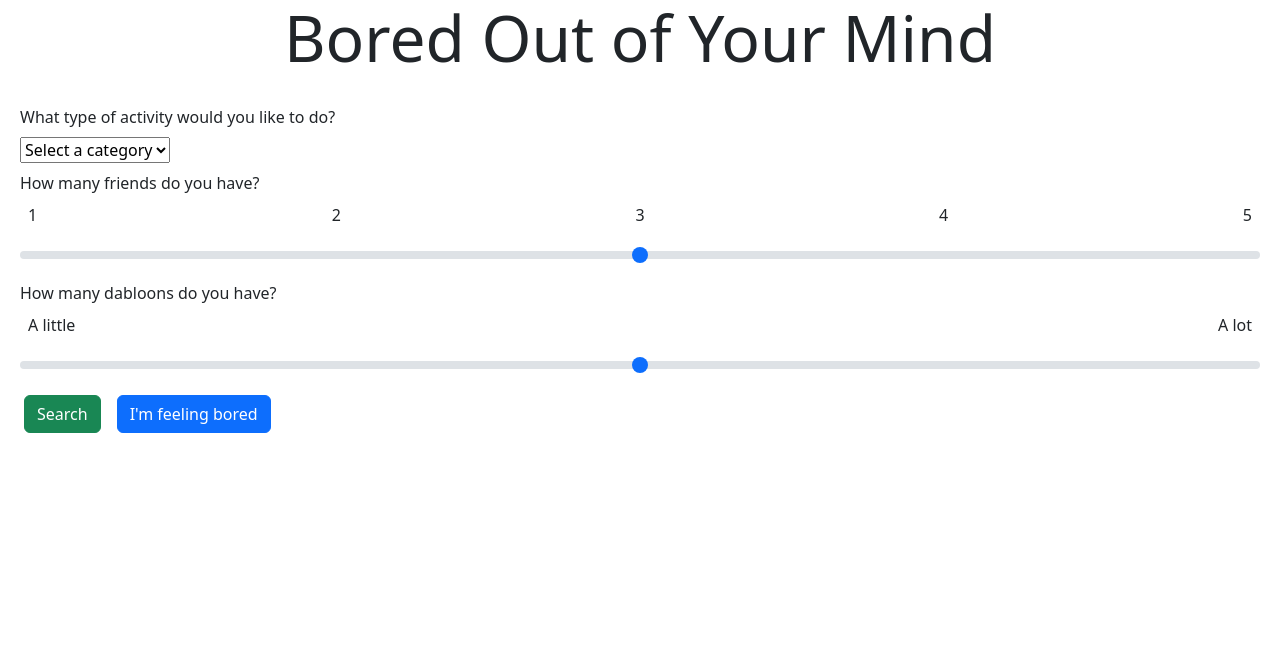
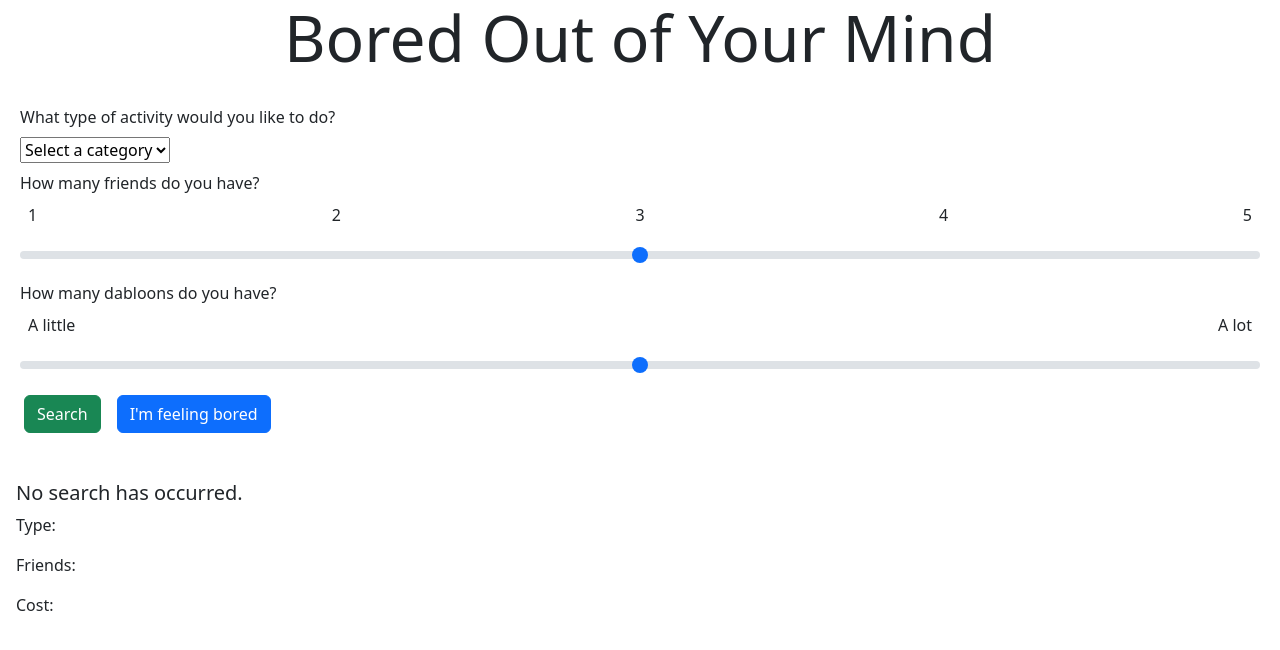
Before and after one commit to amy-ym-yu/activity-app, a React (Create React App) app: page / in a window 1280 px wide. Shown: the top 650 px of the page. Built offline with nearby package versions, Linux system fonts and the light colour scheme.

Commit message:
working + displaying data

```diff
--- a/src/App.css
+++ b/src/App.css
@@ -1,3 +1,7 @@
 .App {
   text-align: center;
 }
+
+.activity-info{
+  margin-bottom: 0%;
+}
--- a/src/App.js
+++ b/src/App.js
@@ -27,7 +27,7 @@ function App() {
   const [cost, setCost] = useState([]);
 
   const basicCall = "http://www.boredapi.com/api/activity";
-  const [data, setData] = useState([]); // data recieved from call
+  const [data, setData] = useState({"activity": "No search has occurred."}); // data recieved from call
 
   const handleCall = () => {
     console.log(basicCall);
@@ -110,11 +110,13 @@ function App() {
 
     <div className='p-3'>
       <h2>{searchResults}</h2>
-      <>
-
-      </>
+      <h5>{data.activity || "No activity found. Please remove some search parameters, and try again."}</h5>
+      <div className='activity-info'>
+        <p>Type: {data.type}</p>
+        <p>Friends: {data.participants}</p>
+        <p>Cost: {data.price}</p>
+      </div>
     </div>
-
     </>
   );
 }
```
